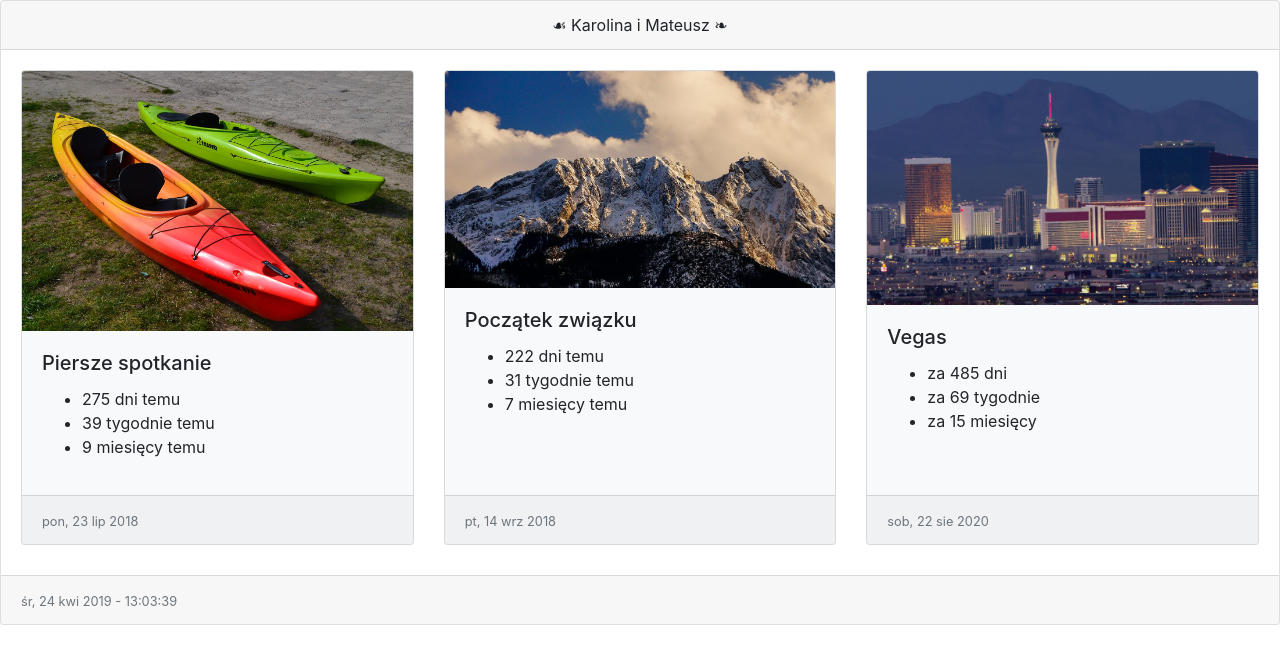
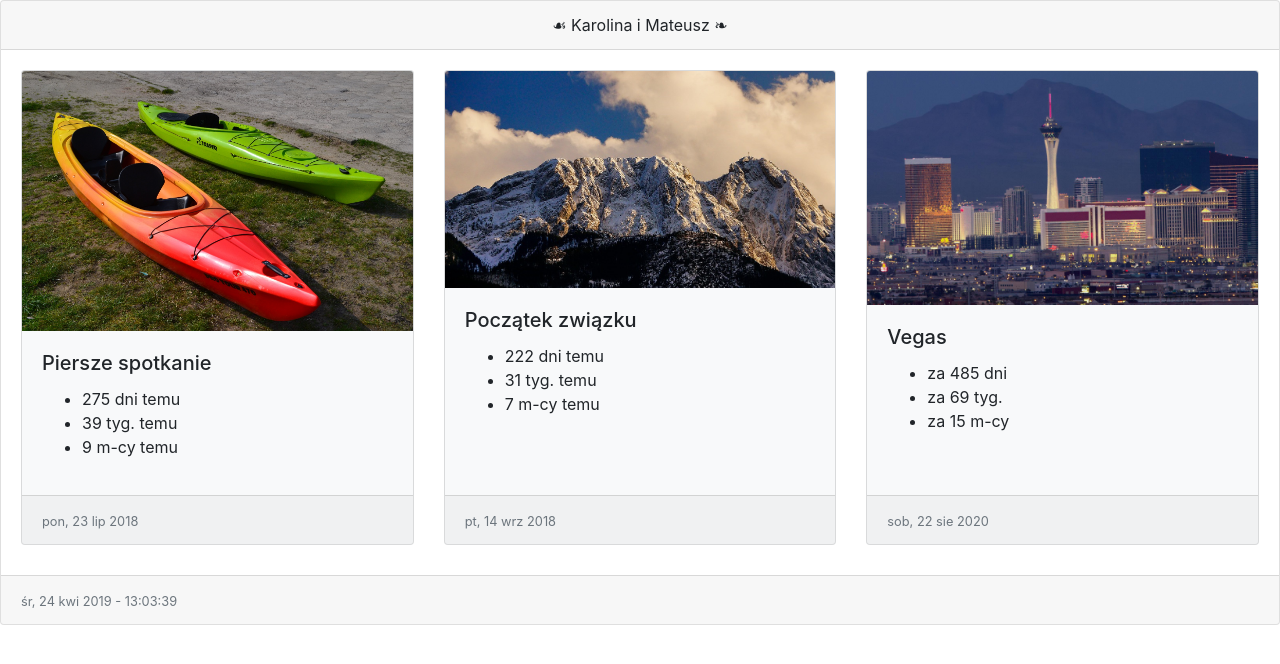
Before and after one commit to matbur/love-karolina-mateusz, a React (Create React App) app: page / in a window 1280 px wide. Shown: the top 664 px of the page. Built offline with nearby package versions, Linux system fonts and the light colour scheme.

Commit message:
Add abbrevation

```diff
--- a/src/App.js
+++ b/src/App.js
@@ -74,7 +74,7 @@ class Date extends Component {
     const { header, src, now, value } = this.props;
     const date = moment(value);
     return (
-      <Card bg="light" style={{ minWidth: '13.2em', marginBottom: 10 }}>
+      <Card bg="light" style={{ minWidth: '11.09rem', marginBottom: 10 }}>
         <Card.Img variant="top" src={src} />
         <Card.Body>
           <Card.Title>{header}</Card.Title>
@@ -82,11 +82,11 @@ class Date extends Component {
             <li>{`${this.beforeAfter(date.diff(now, 'days'), 'dni')}`}</li>
             <li>{`${this.beforeAfter(
               date.diff(now, 'weeks'),
-              'tygodnie'
+              'tyg.'
             )}`}</li>
             <li>{`${this.beforeAfter(
               date.diff(now, 'months'),
-              'miesięcy'
+              'm-cy'
             )}`}</li>
           </ul>
         </Card.Body>
```
